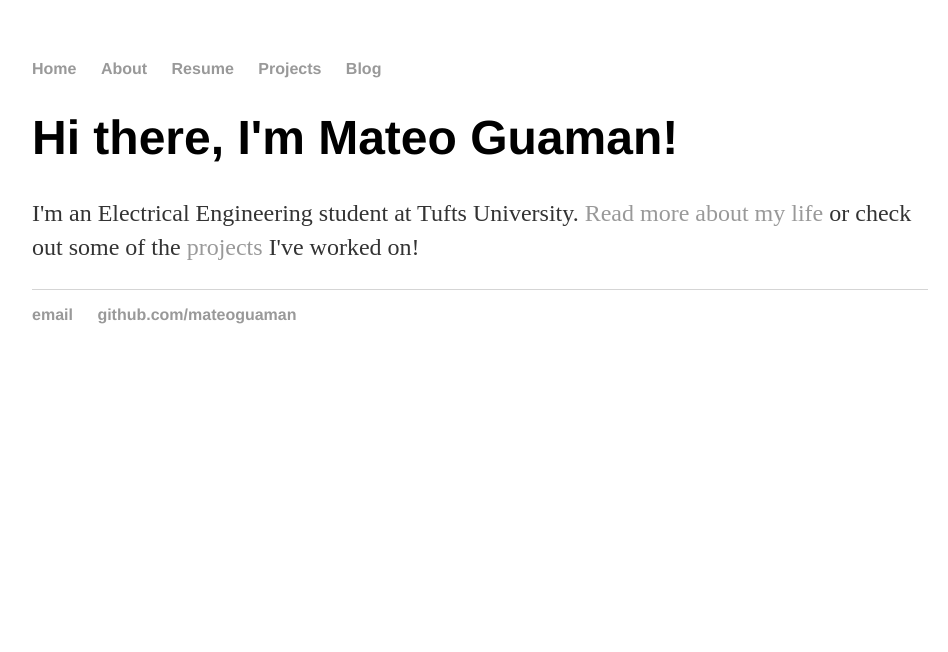
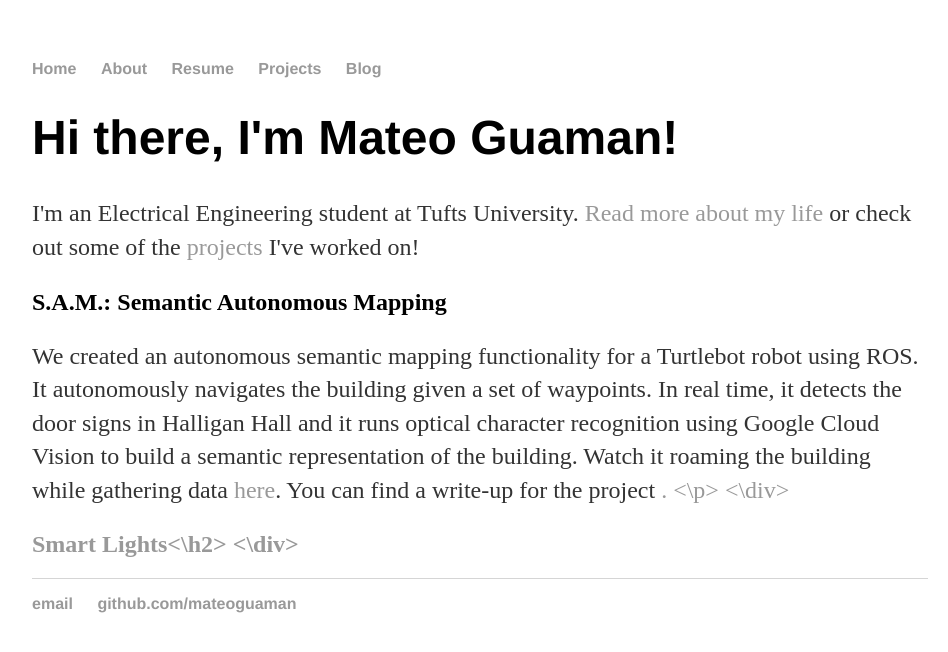
Before and after one commit to mateoguaman/mateoguaman.github.io, a Jekyll site: the page built from index.html, in a window 1280 px wide. Shown: the top 652 px of the page, without its empty margins (160-1108 px from the left). Built offline with Jekyll 4.4.1, drawn with Linux system fonts in a browser that asks for light colours.

Commit message:
Update index.html

```diff
--- a/index.html
+++ b/index.html
@@ -6,3 +6,12 @@ title: Mateo Guaman
     <h1>Hi there, I'm Mateo Guaman!</h1>
     <p>I'm an Electrical Engineering student at Tufts University. <a href="/about">Read more about my life</a> or check out some of the <a href="/projects">projects</a> I've worked on!</p>
 </div><!-- /.blurb -->
+
+<div class="blurb">
+    <h2>S.A.M.: Semantic Autonomous Mapping</h2>
+    <p>We created an autonomous semantic mapping functionality for a Turtlebot robot using ROS. It autonomously navigates the building given a set of waypoints. In real time, it detects the door signs in Halligan Hall and it runs optical character recognition using Google Cloud Vision to build a semantic representation of the building. Watch it roaming the building while gathering data <a href ="https://youtu.be/rgBgixom0Fc">here</a>. You can find a write-up for the project <a href="/files/sam.pdf">. <\p>
+<\div>
+
+<div class="blurb">
+    <h2>Smart Lights<\h2>
+<\div>
```
